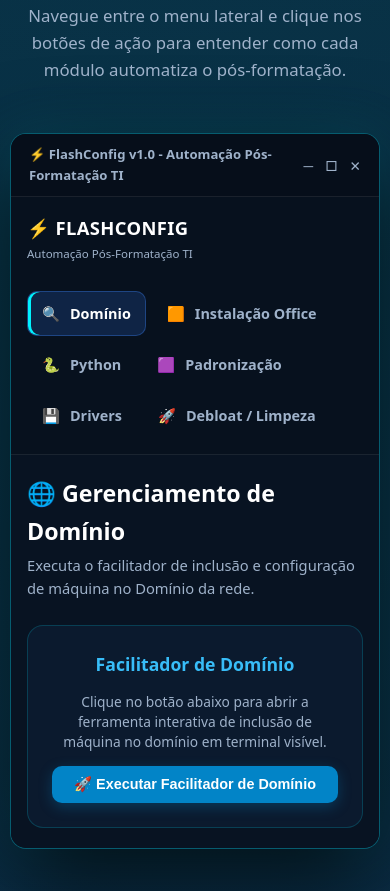
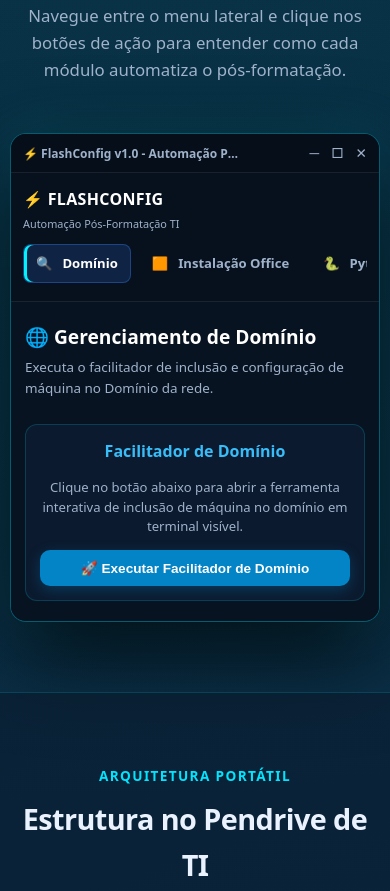
Before and after one commit to FabraOliveira/portfolio-infra, a plain HTML site: page projetos/flashconfig/index.html in a window 390 px wide. Shown: the part 1120-2011 px from the top of the page. Drawn offline with Linux system fonts and the light colour scheme.

Commit message:
feat: otimizacao da responsividade mobile para o simulador da GUI do FlashConfig

```diff
--- a/projetos/flashconfig/index.html
+++ b/projetos/flashconfig/index.html
@@ -1083,11 +1083,46 @@
       .btn-back { padding: 8px 14px; font-size: 0.85rem; }
       .hero { padding: 50px 0 40px; }
       .hero-ctas .btn { padding: 10px 18px; font-size: 0.9rem; gap: 8px; }
-      .app-main-layout { flex-direction: column; }
-      .app-sidebar { width: 100%; border-right: none; border-bottom: 1px solid rgba(255, 255, 255, 0.08); padding: 16px; }
-      .sidebar-menu-list { flex-direction: row; flex-wrap: wrap; gap: 6px; }
+      .app-main-layout { flex-direction: column; min-height: auto; }
+      .app-sidebar {
+        width: 100%;
+        border-right: none;
+        border-bottom: 1px solid rgba(255, 255, 255, 0.08);
+        padding: 14px 12px;
+        gap: 12px;
+      }
+      .sidebar-brand-box { margin-bottom: 0; }
+      .sidebar-brand-title { font-size: 1rem; }
+      .sidebar-brand-sub { font-size: 0.68rem; }
+      .sidebar-menu-list {
+        flex-direction: row;
+        flex-wrap: nowrap;
+        overflow-x: auto;
+        gap: 8px;
+        padding-bottom: 4px;
+        -ms-overflow-style: none;
+        scrollbar-width: none;
+      }
+      .sidebar-menu-list::-webkit-scrollbar { display: none; }
+      .sidebar-item {
+        white-space: nowrap;
+        font-size: 0.82rem;
+        padding: 8px 12px;
+        border-radius: 8px;
+        flex-shrink: 0;
+      }
       .sidebar-cat-label { display: none; }
-      .app-viewport { padding: 20px 16px; }
+      .app-viewport { padding: 20px 14px; }
+      .view-header h3 { font-size: 1.2rem; }
+      .view-header p { font-size: 0.84rem; }
+      .replica-card { padding: 18px 14px; border-radius: 12px; }
+      .replica-card h4 { font-size: 1rem; }
+      .replica-card p { font-size: 0.82rem; }
+      .replica-btn-blue, .replica-btn-red { width: 100%; justify-content: center; padding: 10px; font-size: 0.85rem; }
+      .action-modal-content { padding: 22px 18px; border-radius: 16px; }
+      .action-modal-title { font-size: 1.15rem; }
+      .action-modal-desc { font-size: 0.88rem; margin-bottom: 14px; }
+      .action-modal-code { font-size: 0.78rem; padding: 12px; overflow-x: auto; }
       .opensource-banner { padding: 30px 20px; }
     }
 
@@ -1098,6 +1133,9 @@
       .brand-icon { width: 34px; height: 34px; font-size: 0.9rem; }
       .btn-back { padding: 7px 12px; font-size: 0.8rem; gap: 6px; border-radius: 10px; }
       .hero-ctas .btn { padding: 10px 14px; font-size: 0.84rem; gap: 6px; }
+      .app-window-header { padding: 8px 12px; }
+      .app-window-title { font-size: 0.75rem; white-space: nowrap; overflow: hidden; text-overflow: ellipsis; max-width: 220px; }
+      .replica-card { padding: 14px; }
     }
   </style>
 </head>
```
Also changed, not shown: 1 other file.
